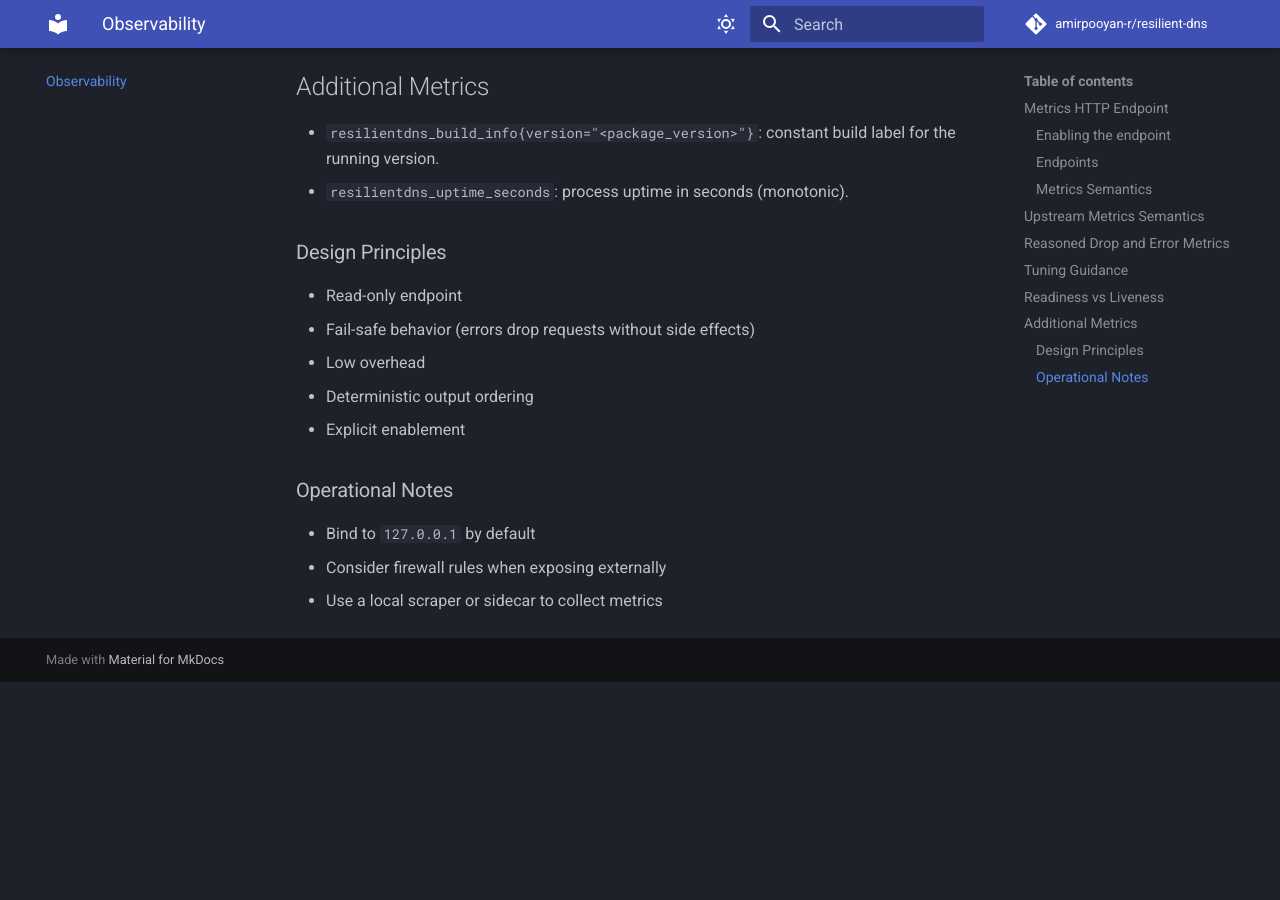
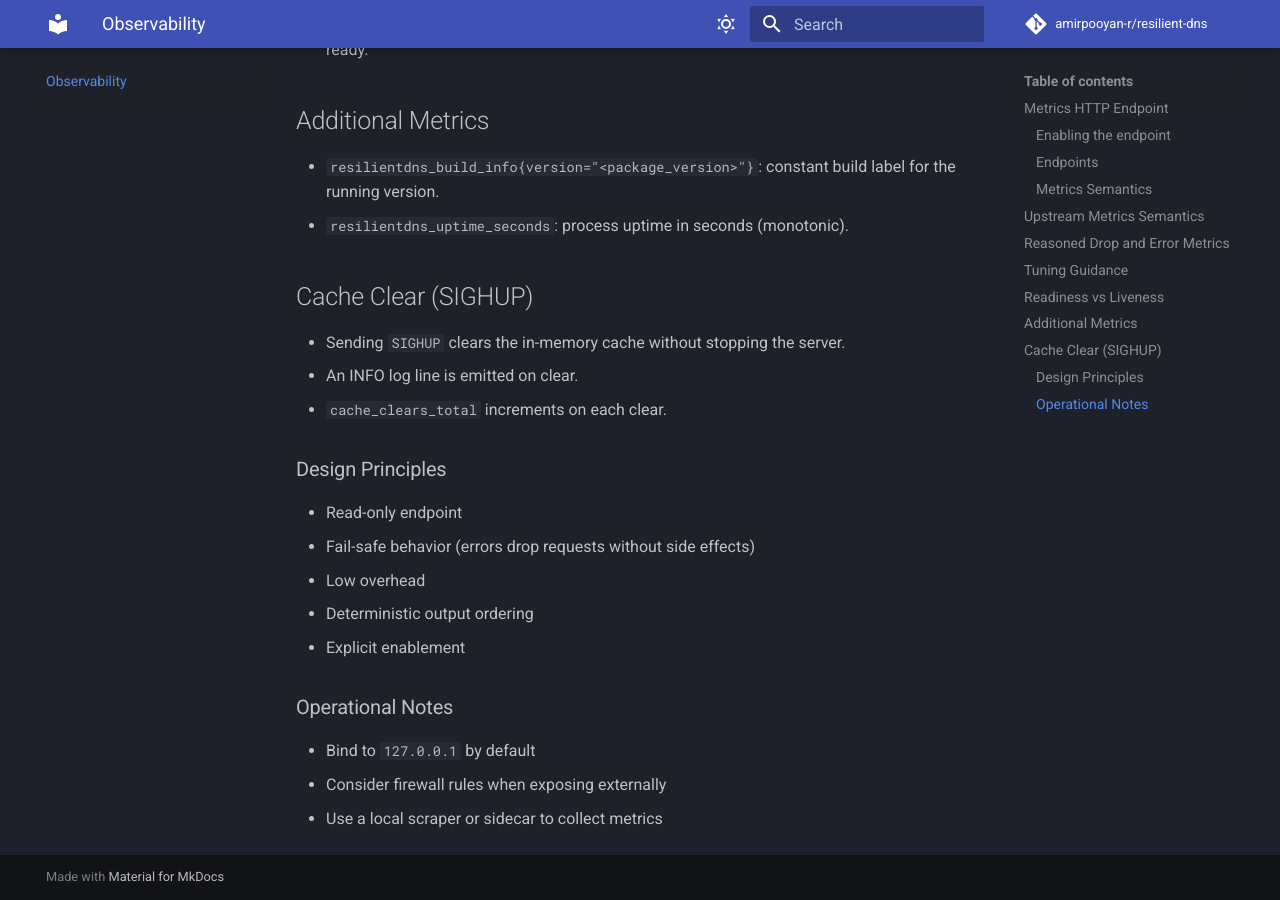
Before and after one commit to amirpooyan-r/resilient-dns, an MkDocs documentation site: the page built from docs/observability.md, in a window 1280 px wide and 900 px high, scrolled down 2601 px. Built offline with MkDocs 1.6.1 and Material for MkDocs 9.7.7, drawn with Linux system fonts in a browser that asks for light colours; comment, search, counter and statistics services are not loaded; before the commit the page ends 3283 px from its top, so only the background shows below that; some of the changed text lies outside the part shown.

Commit message:
docs: clarify cache stats, SIGHUP cache clear, and metrics
Update observability docs to match v0.6.x behavior.

```diff
--- a/docs/observability.md
+++ b/docs/observability.md
@@ -23,7 +23,8 @@
 - GET `/metrics`: plain text lines of `name value`, sorted by name
 - GET `/healthz`: returns `ok`
 - GET `/readyz`: returns `ok` when ready; otherwise 503
-- Any other path: 404
+- GET `/cache/stats`: JSON cache statistics
+- Any other path: 404 not found
 
 Example response:
 
@@ -82,6 +83,12 @@
 - `resilientdns_build_info{version="<package_version>"}`: constant build label for the running version.
 - `resilientdns_uptime_seconds`: process uptime in seconds (monotonic).
 
+## Cache Clear (SIGHUP)
+
+- Sending `SIGHUP` clears the in-memory cache without stopping the server.
+- An INFO log line is emitted on clear.
+- `cache_clears_total` increments on each clear.
+
 ### Design Principles
 
 - Read-only endpoint
```
Also changed, not shown: README.md (+1 -1 lines).
